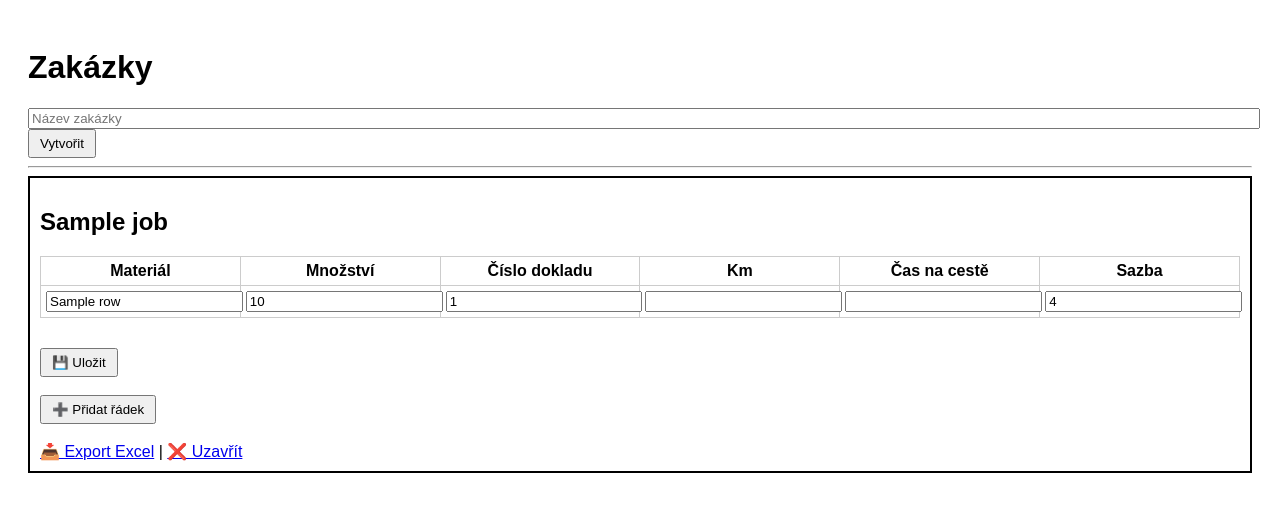
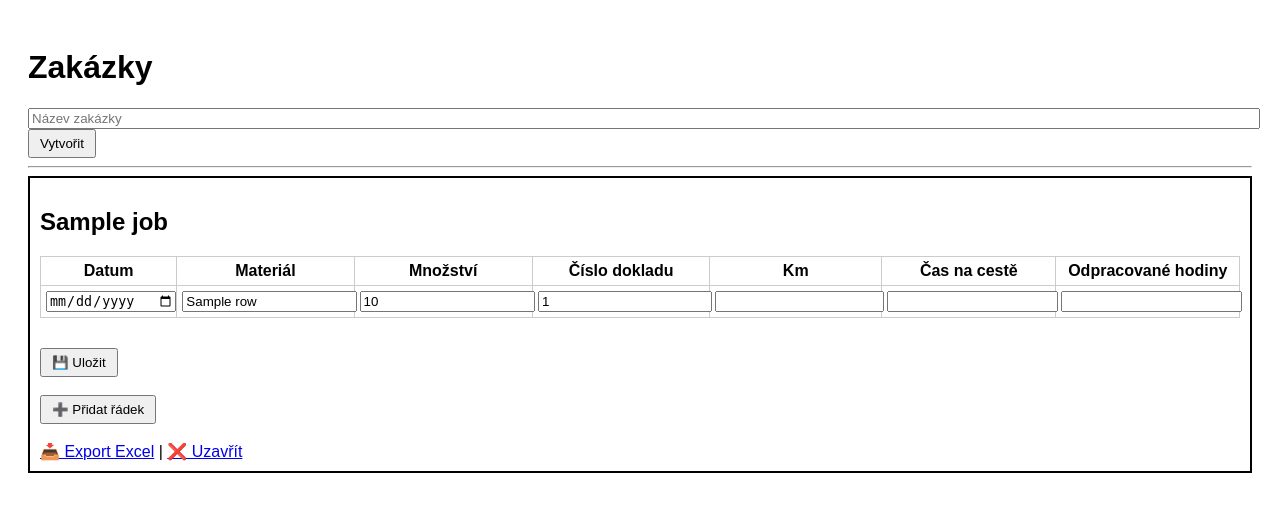
Before and after one commit to pecenyjirikdubno/project-app, a Python web app: template templates/dashboard.html in a window 1280 px wide. Shown: the top 512 px of the page. Run offline with Jinja, Linux system fonts and the light colour scheme; the template is opened without the code that fills it: most values are stand-ins (such as "Sample title", 1, 10 or a date in 2020).

Commit message:
dashboard.html

```diff
--- a/templates/dashboard.html
+++ b/templates/dashboard.html
@@ -16,7 +16,6 @@
 
 <h1>Zakázky</h1>
 
-<!-- CREATE JOB -->
 <form method="POST" action="/create_job">
     <input type="text" name="name" placeholder="Název zakázky">
     <button type="submit">Vytvořit</button>
@@ -31,16 +30,20 @@
     <form method="POST" action="/save/{{ job.id }}">
         <table>
             <tr>
+                <th>Datum</th>
                 <th>Materiál</th>
                 <th>Množství</th>
                 <th>Číslo dokladu</th>
                 <th>Km</th>
                 <th>Čas na cestě</th>
-                <th>Sazba</th>
+                <th>Odpracované hodiny</th>
             </tr>
 
             {% for row in job.rows %}
             <tr>
+                <td>
+                    <input type="date" name="date_{{ row.id }}" value="{{ row.date }}">
+                </td>
                 <td>
                     <input name="material_name_{{ row.id }}" value="{{ row.material_name }}">
                 </td>
@@ -57,7 +60,7 @@
                     <input type="number" step="any" name="travel_time_{{ row.id }}" value="{{ row.travel_time }}">
                 </td>
                 <td>
-                    <input type="number" step="any" name="work_rate_{{ row.id }}" value="{{ row.work_rate }}">
+                    <input type="number" step="any" name="work_hours_{{ row.id }}" value="{{ row.work_hours }}">
                 </td>
             </tr>
             {% endfor %}
```
